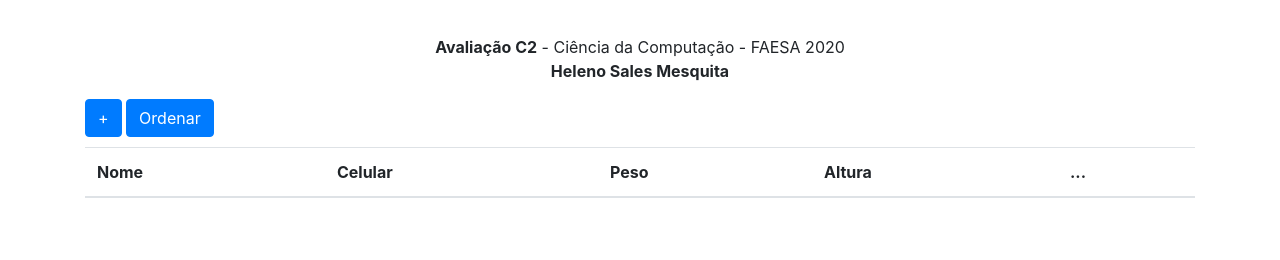
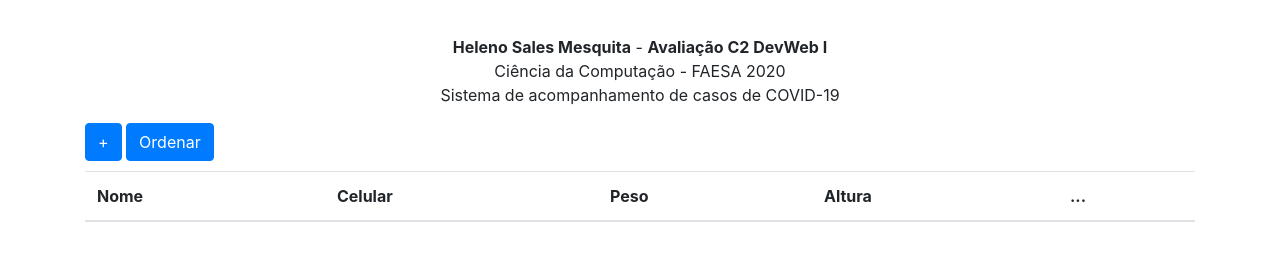
Before and after one commit to helenolondon/devweb-c2, a plain HTML site: page index.html in a window 1280 px wide. Drawn offline with nearby package versions, Linux system fonts and the light colour scheme.

Commit message:
Correção no título

```diff
--- a/index.html
+++ b/index.html
@@ -15,7 +15,8 @@
 
     <div id="cabecalho" class="row">
         <div class="col text-center">
-            <p><strong>Avaliação C2</strong> - Ciência da Computação - FAESA 2020 <br><strong>Heleno Sales Mesquita</strong></p>
+            <strong>Heleno Sales Mesquita</strong> - <strong>Avaliação C2 DevWeb I</strong>
+            <p>Ciência da Computação - FAESA 2020 <br>Sistema de acompanhamento de casos de COVID-19</p>
         </div>
     </div>
 
```
